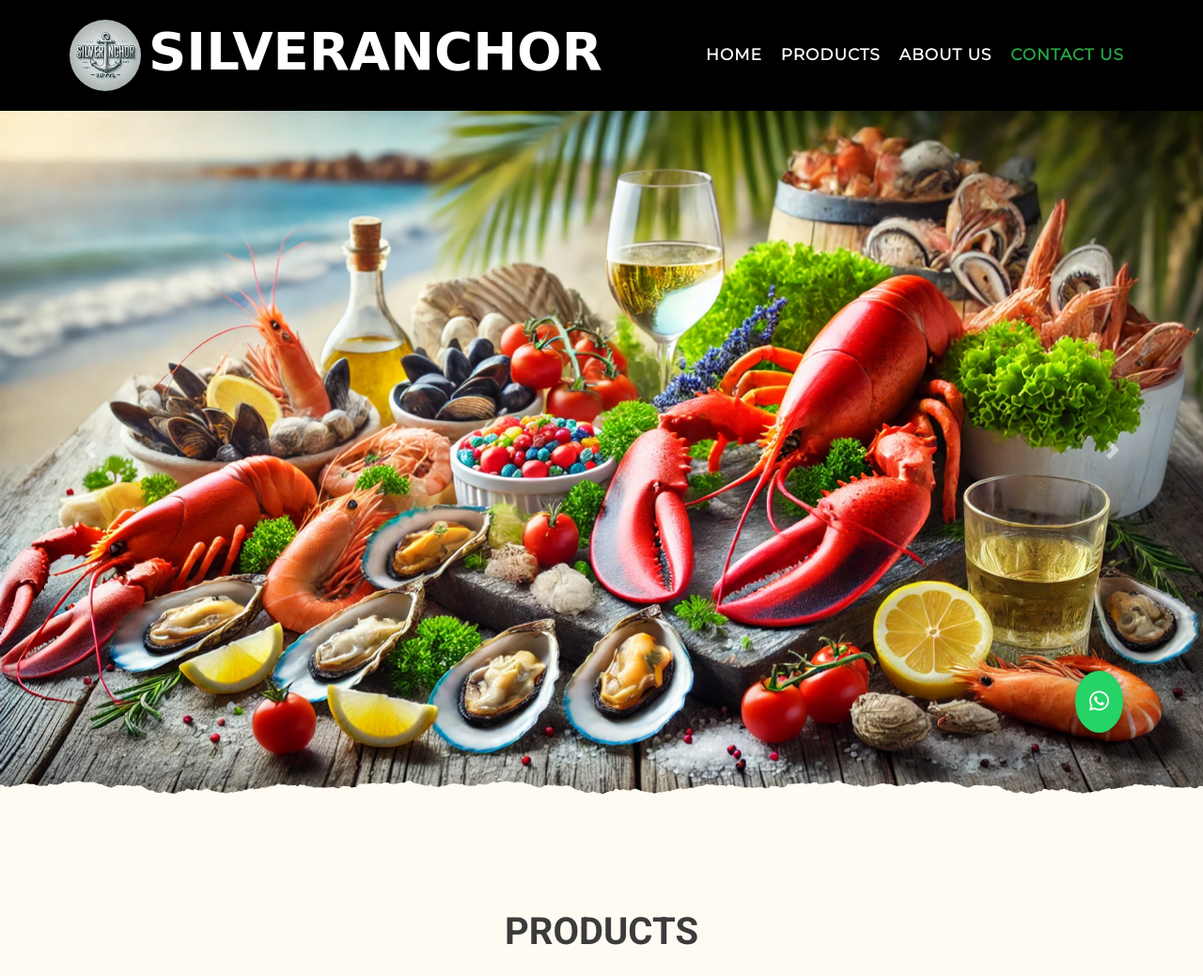
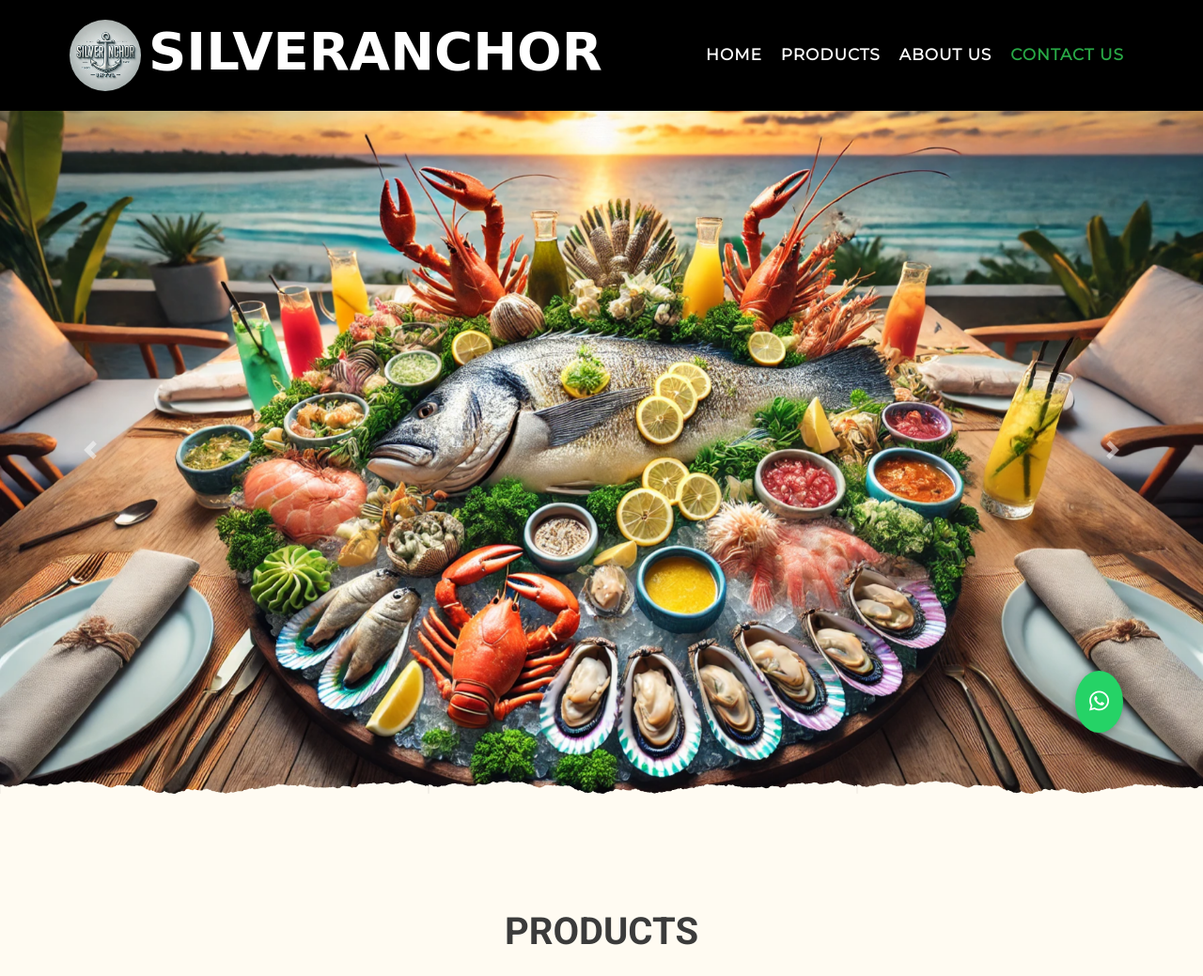
Before and after one commit to gyanchandra1996/seafood, a PHP site: page / in a window 1280 px wide. Shown: the top 1039 px of the page at 94% size. Run offline with PHP 8.4, Linux system fonts and the light colour scheme; some libraries are stand-ins or nearby versions.

Commit message:
change theme design

```diff
--- a/index.php
+++ b/index.php
@@ -53,11 +53,11 @@
         <div id="blog-carousel" class="carousel slide overlay-bottom" data-ride="carousel">
             <div class="carousel-inner">
                 <div class="carousel-item active">
-                    <img class="w-100" src="newimages/products/sl2.webp" alt="Image">
+                    <img class="w-100" src="newimages/products/sl3.webp" alt="Image">
                 </div>
 
                  <div class="carousel-item ">
-                    <img class="w-100" src="newimages/products/sl3.webp" alt="Image">
+                    <img class="w-100" src="newimages/products/sl2.webp" alt="Image">
                 </div>
 
             </div>
```
